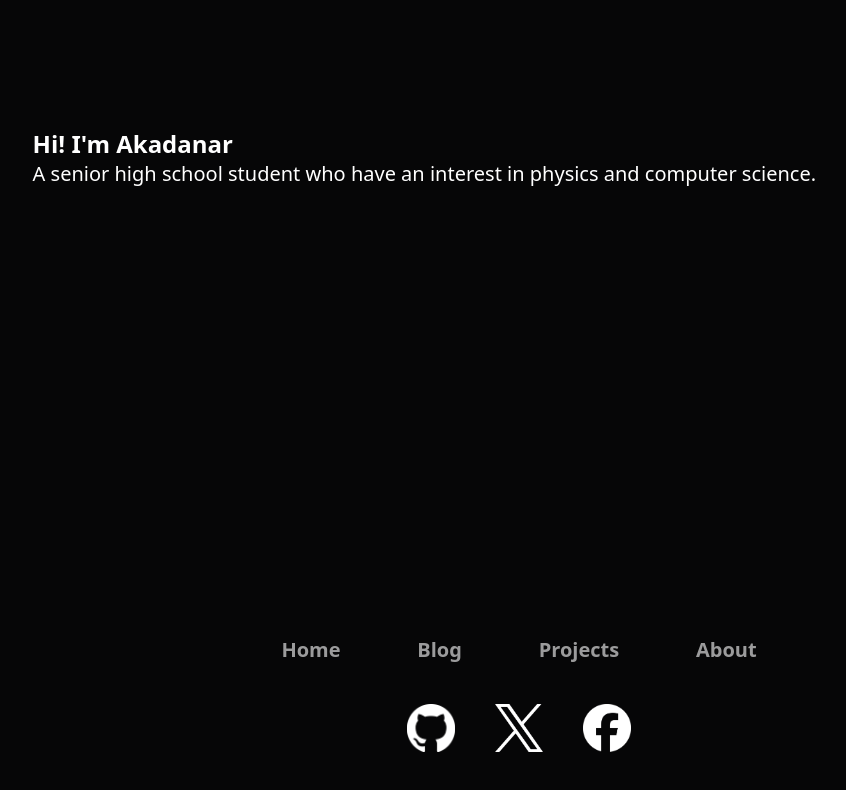
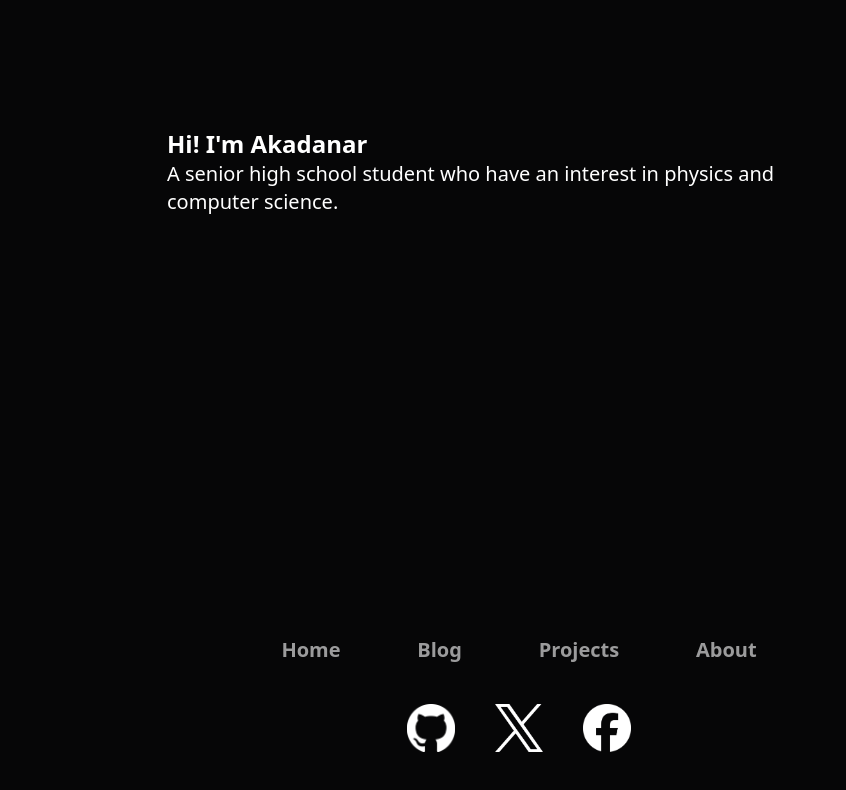
Before and after one commit to akadanar/portfolio, a React (Vite) app: page /about in a window 1280 px wide. Shown: the top 790 px of the page, without its empty margins (121-967 px from the left). Built offline with nearby package versions, Linux system fonts and the light colour scheme.

Commit message:
Fix: Unresponsive component

```diff
--- a/src/pages/About.jsx
+++ b/src/pages/About.jsx
@@ -4,7 +4,7 @@ import Sns from '../components/Sns'
 export default function About(){
     return (
         <>
-        <div className="mx-[12%] my-32">
+        <div className="mx-[12%] lg:mx-72 my-32">
             <span className="sm:text-xl md:text-2xl font-bold">Hi! I'm Akadanar</span>
             <p className="sm:text-lg md:text-xl">A senior high school student who have an interest in physics and computer science.</p>
         </div>
```
